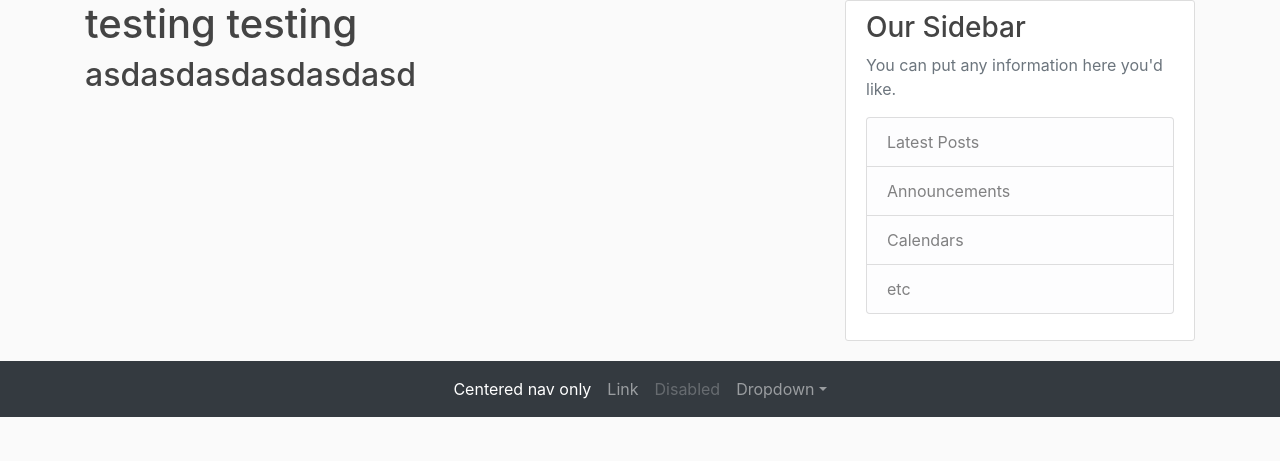
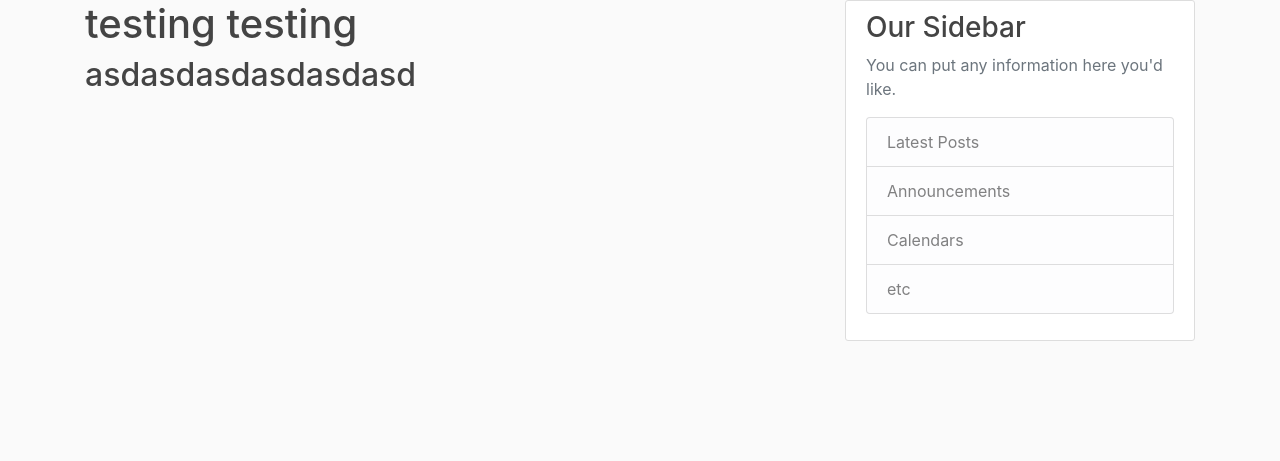
Before and after one commit to Tu1026/djangoWebsite, a Django app: template main/templates/main/home.html in a window 1280 px wide. Shown: the part 80-541 px from the top of the page. Run offline with Django 3.2, Linux system fonts and the light colour scheme; the template is opened without the code that fills it, so the values that code supplies are empty; some libraries are stand-ins or nearby versions.

Commit message:
comment out nav bar

```diff
--- a/main/templates/main/base.html
+++ b/main/templates/main/base.html
@@ -80,7 +80,7 @@
 
 
 
-<nav class="navbar navbar-expand-lg navbar-dark bg-dark">
+{% comment %} <nav class="navbar navbar-expand-lg navbar-dark bg-dark">
       <button class="navbar-toggler" type="button" data-toggle="collapse" data-target="#navbarsExample08" aria-controls="navbarsExample08" aria-expanded="false" aria-label="Toggle navigation">
         <span class="navbar-toggler-icon"></span>
       </button>
@@ -106,4 +106,4 @@
           </li>
         </ul>
       </div>
-    </nav>
+    </nav> {% endcomment %}
```
